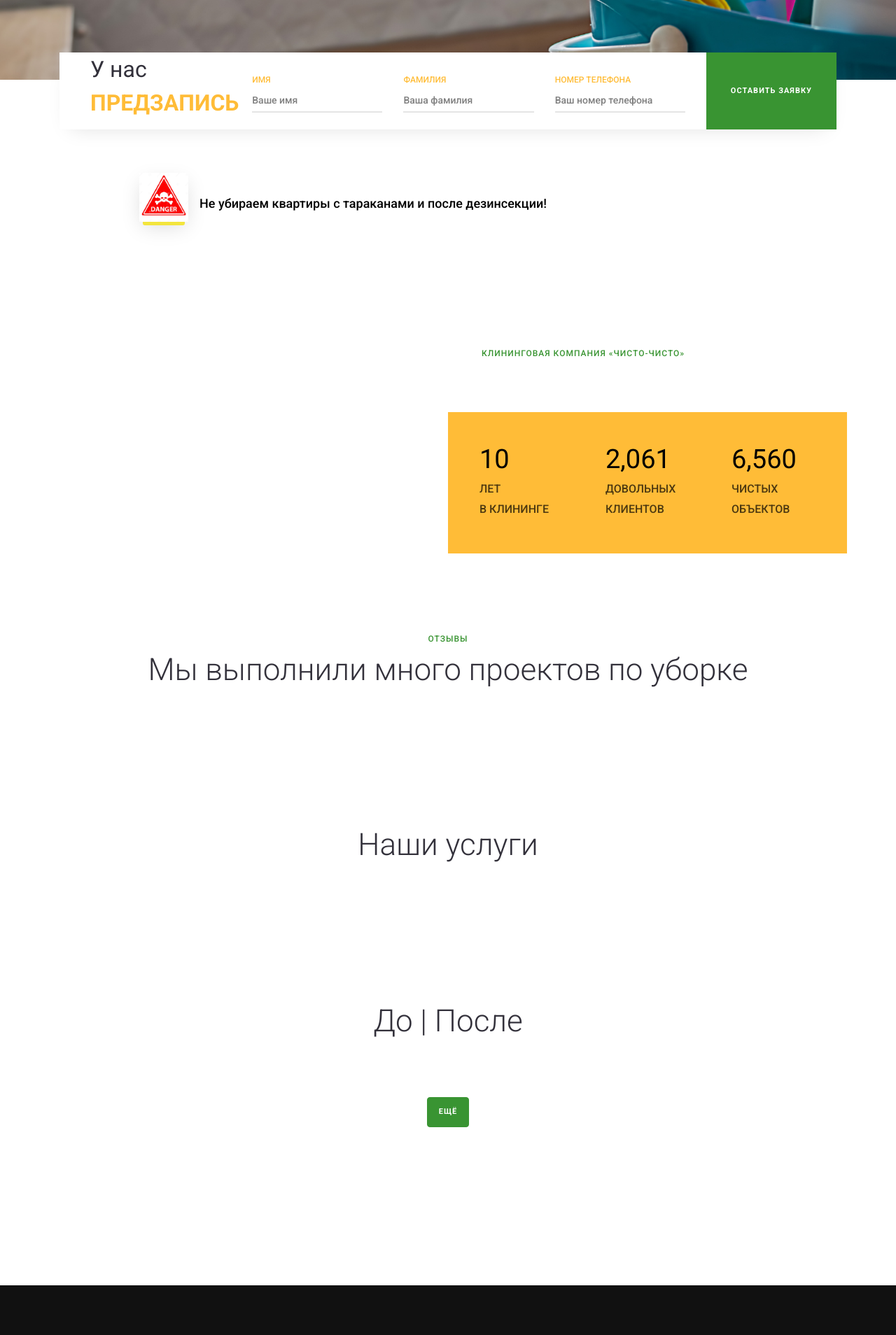
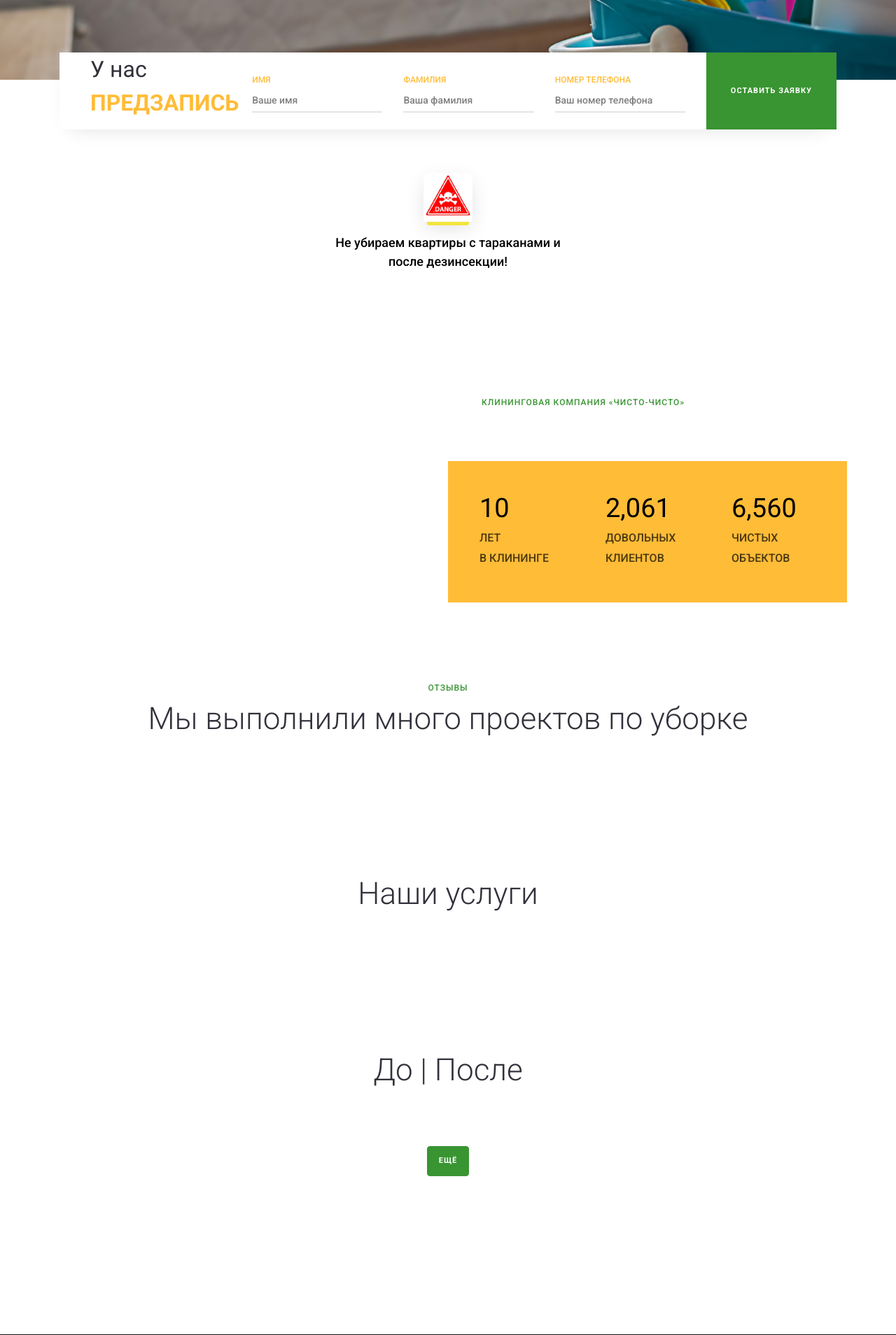
Before and after one commit to Dastan-Oskonbaev/Cleaning_company, a Django app: page / in a window 1280 px wide. Shown: the part 697-2605 px from the top of the page at 70% size. Run offline with Django 4.2, Linux system fonts and the light colour scheme; data that the repository does not hold is empty; some libraries are stand-ins or nearby versions.

Commit message:
add responsibylity

```diff
--- a/apps/cleaning/templates/cleaning/index.html
+++ b/apps/cleaning/templates/cleaning/index.html
@@ -167,21 +167,22 @@
     </section>
     <!------------------------------    ------------------------------------->
     <section class="ftco-section" style="margin-top: -50px; margin-bottom: -50px;">
-        <div class="container">
-            <div class="row" style="display: flex; justify-content: center;">
-                <div class="col-md-6 col-lg-4 services ftco-animate" style="display: flex; justify-content: center;">
-                    <div class="d-block d-flex">
-                        <div class="icon d-flex justify-content-center align-items-center" style="margin-left: -300px">
-                            <img src="{% static 'images/danger.webp' %}" style="height: 100%;">
-                        </div>
-                        <div class="media-body pl-3" style="margin-top: 30px;">
-                            <h3 class="heading">Не убираем квартиры с тараканами и после дезинсекции!</h3>
-                        </div>
+    <div class="container">
+        <div class="row justify-content-center">
+            <div class="col-md-6 col-lg-4 services ftco-animate text-center">
+                <div class="d-block">
+                    <div class="icon d-flex justify-content-center align-items-center">
+                        <img src="{% static 'images/danger.webp' %}" style="height: auto; max-width: 100%;">
+                    </div>
+                    <div class="media-body mt-3">
+                        <h3 class="heading">Не убираем квартиры с тараканами и после дезинсекции!</h3>
                     </div>
                 </div>
             </div>
         </div>
-    </section>
+    </div>
+</section>
+
 
     <section class="ftco-section ftco-no-pt ftco-no-pb">
         <div class="container">
```
